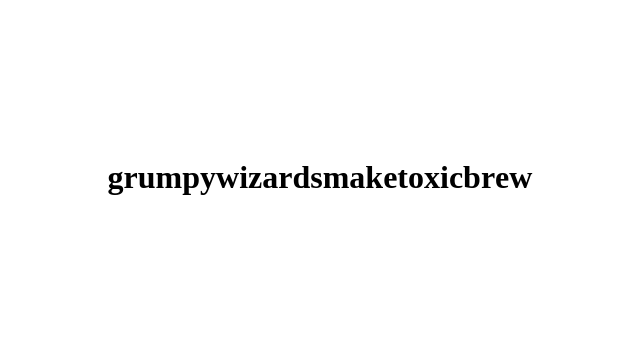
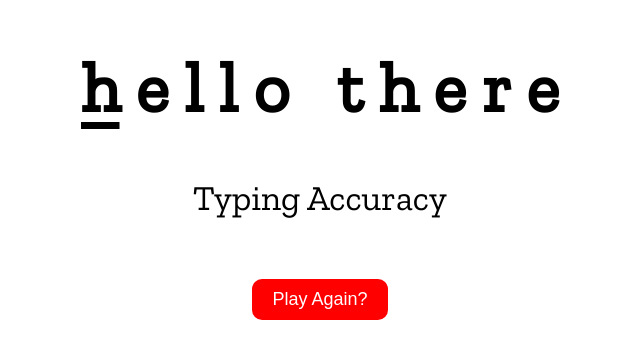
Before and after one commit to jameswu49/c1222-code-solutions, a plain HTML site: page javascript-typing-tutor/index.html in a window 1280 px wide. Shown: the part 223-582 px from the top of the page, without its empty margins (320-960 px from the left). Drawn offline with nearby package versions, Linux system fonts and the light colour scheme.

Commit message:
in progress

```diff
--- a/javascript-typing-tutor/index.html
+++ b/javascript-typing-tutor/index.html
@@ -3,48 +3,40 @@
   <head>
     <title>Javascript Typing Tutor</title>
     <link rel="stylesheet" href="style.css">
+    <link rel="preconnect" href="https://fonts.googleapis.com">
+    <link rel="preconnect" href="https://fonts.gstatic.com" crossorigin>
+    <link href="https://fonts.googleapis.com/css2?family=Zilla+Slab&display=swap" rel="stylesheet">
   </head>
   <body>
 
     <div class="container">
-      <h1 class="letter"><span>g</span></h1>
-      <h1><span>r</span></h1>
-      <h1><span>u</span></h1>
-      <h1><span>m</span></h1>
-      <h1><span>p</span></h1>
-      <h1><span>y</span></h1>
-      <h1><span></span></h1>
+      <div class="row">
+        <div class="letters">
+          <h1>
+            <span class="underline">h</span>
+            <span class="e">e</span>
+            <span class="l">l</span>
+            <span>l</span>
+            <span>o</span>
 
-      <h1><span>w</span></h1>
-      <h1><span>i</span></h1>
-      <h1><span>z</span></h1>
-      <h1><span>a</span></h1>
-      <h1><span>r</span></h1>
-      <h1><span>d</span></h1>
-      <h1><span>s</span></h1>
-      <h1 class="space"><span><br></span></h1>
+            <span class="space"> </span>
 
-      <h1><span>m</span></h1>
-      <h1><span>a</span></h1>
-      <h1><span>k</span></h1>
-      <h1><span>e</span></h1>
-      <h1><span> </span></h1>
+            <span>t</span>
+            <span>h</span>
+            <span>e</span>
+            <span>r</span>
+            <span>e</span>
+          </h1>
+        </div>
 
-      <h1><span>t</span></h1>
-      <h1><span>o</span></h1>
-      <h1><span>x</span></h1>
-      <h1><span>i</span></h1>
-      <h1><span>c</span></h1>
-      <h1><span> </span></h1>
+        <div class="accuracy center">Typing Accuracy</div>
+      </div>
 
-      <h1><span>b</span></h1>
-      <h1><span>r</span></h1>
-      <h1><span>e</span></h1>
-      <h1><span>w</span></h1>
-      <h1><span> </span></h1>
+      <div class="row btn">
+        <button class="done">Play Again?</button>
+      </div>
 
     </div>
-
     <script src="main.js"></script>
   </body>
 </html>
--- a/javascript-typing-tutor/main.js
+++ b/javascript-typing-tutor/main.js
@@ -0,0 +1,21 @@
+var $span = document.querySelectorAll('span');
+var $body = document.querySelector('body');
+// var $playAgain = document.querySelector('.btn');
+var counter = 0;
+var accuracy = 0;
+var $accuracy = document.querySelector('.accuracy');
+
+function check(event) {
+  if (event.key === $span[counter].textContent) {
+    $span[counter].className = 'correct';
+    counter++;
+    $span[counter - 1].className = 'correct';
+    $span[counter].className = 'underline';
+  } else {
+    $span[counter].className = 'wrong underline';
+    accuracy++;
+  }
+  $accuracy.textContent = `Typing Accuracy: ${accuracy}`;
+}
+
+$body.addEventListener('keydown', check);
--- a/javascript-typing-tutor/style.css
+++ b/javascript-typing-tutor/style.css
@@ -4,16 +4,55 @@
 
 body {
   margin: 0;
-  max-height: 100vh;
+  font-family: "Zilla Slab", sans-serif;
+  font-size: 35px;
 }
 
-.container {
+.letters {
+  display: flex;
+  height: 50vh;
+  justify-content: center;
+  align-items: flex-end;
+}
+
+.btn {
   display: flex;
   justify-content: center;
-  align-items: center;
-  height: 100vh;
+  margin-top: 60px;
+}
+
+.done {
+  background-color: red;
+  border-radius: 10px;
+  padding: 10px 20px;
+  color: white;
+  font-size: large;
+  border: none;
+}
+
+.center {
+  text-align: center;
 }
 
 .space {
-  white-space: normal;
+  white-space: pre;
 }
+
+.correct {
+  color: limegreen;
+  white-space: pre;
+}
+
+.wrong {
+  color: red;
+}
+
+.underline {
+  text-decoration: underline;
+  text-underline-offset: 10px;
+  white-space: pre;
+}
+
+.hide {
+  display: none;
+}
```
